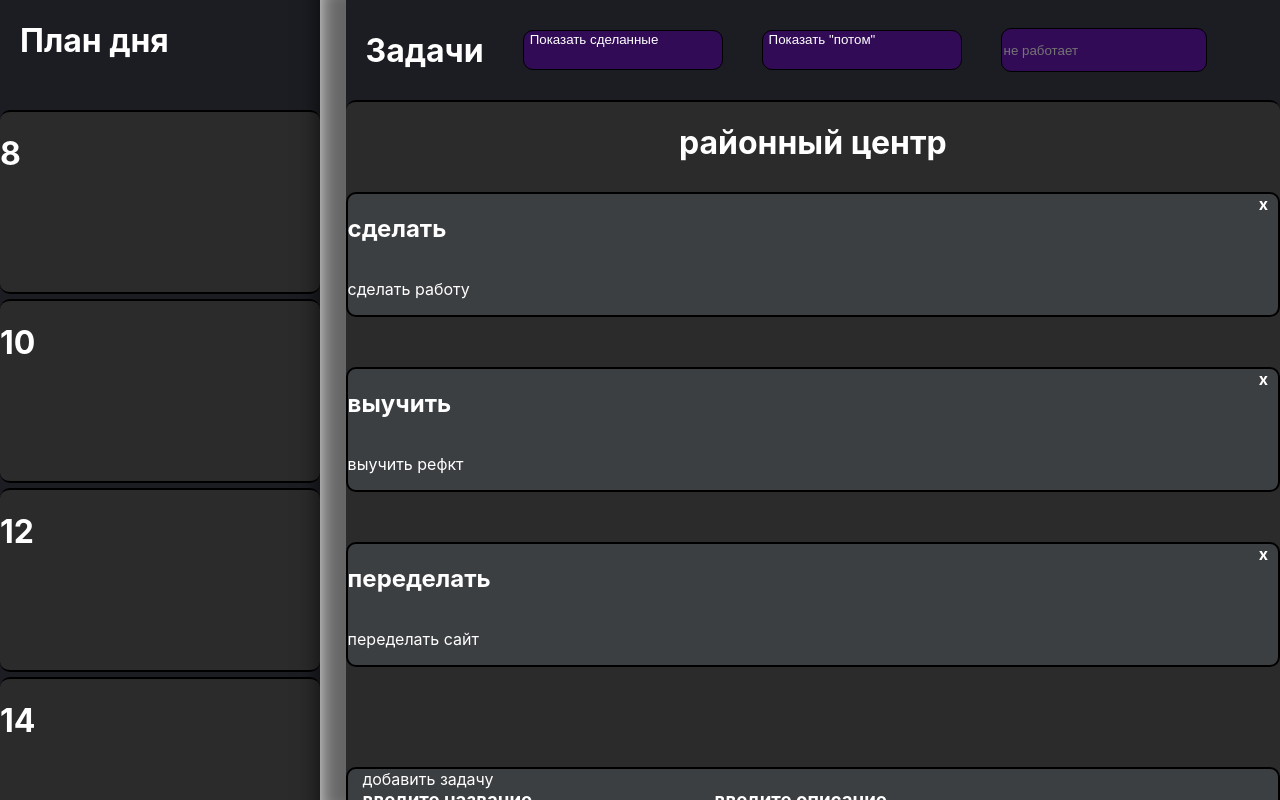
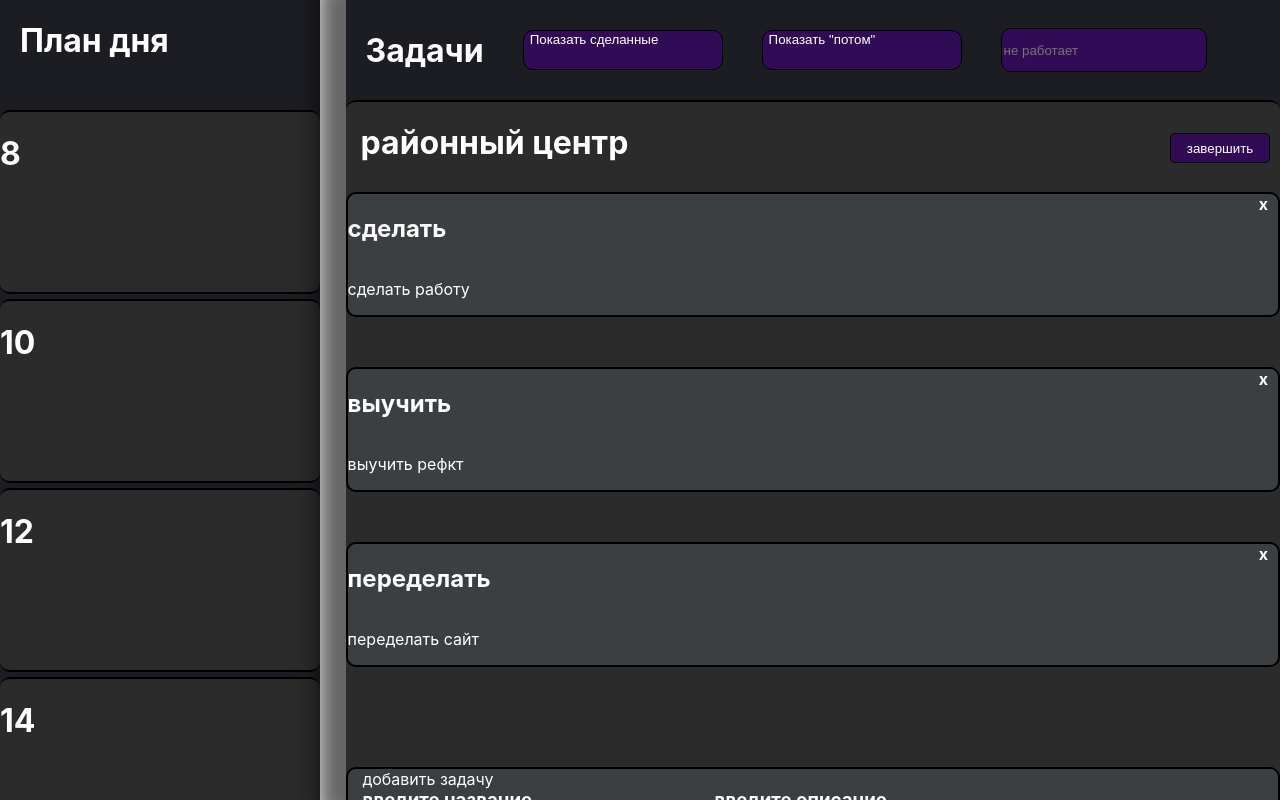
Before and after one commit to nivanavi/task-manager, a React (Create React App) app: page / in a window 1280 px wide. Built offline with nearby package versions, Linux system fonts and the light colour scheme.

Commit message:
удаление групп

```diff
--- a/src/components/taskGroup/taskGroup.css
+++ b/src/components/taskGroup/taskGroup.css
@@ -13,7 +13,16 @@
 }
 
 .groupName {
-    text-align: center;
     font-weight: bold;
     margin-bottom: 30px;
+    margin-left: 15px;
 }
+
+.deleteGroup {
+    margin-top: 10px;
+    margin-right: 10px;
+    width: 100px;
+    height: 30px;
+    float: right;
+    border-radius: 5px;
+}
--- a/src/components/taskGroup/taskGroup.js
+++ b/src/components/taskGroup/taskGroup.js
@@ -39,8 +39,6 @@ class TaskGroup extends Component {
             })
         }
 
-
-
         if(allGroups.indexOf(event.target.id) !== -1) {
                 all.map((group) => {
                     if (event.target.id === group.id) {
@@ -52,18 +50,31 @@ class TaskGroup extends Component {
         return all;
     };
 
+    deleteGroup = (id) => {
+        const allGroups = this.props.groups.groups;
+        allGroups.map((group) => {
+            if (group.id === id) {
+                allGroups.splice(allGroups.indexOf(group), 1);
+            }
+            return null;
+            }
+        )
+        return allGroups;
+    };
+
     stop = (event) => {
         event.stopPropagation();
     };
 
     render() {
+        console.log(this.props.groups.groups)
         return (
             <div>
             {   this.props.groups.groups.map((groups) => {
                     return (
                         <div className='group' key={groups.id}>
                             <div className='groupMargin' id={groups.id} onDragOver={this.dragOver} onDrop={(event) => {this.props.all.dropTaskToGroup(this.onDrop(event))}}>
-                                <h1 className='groupName' onDrop={this.stop}>{groups.groupName}</h1>
+                                <div><h1 className='groupName' onDrop={this.stop}>{groups.groupName} <button className='deleteGroup' onClick={() => {this.props.all.onDeleteGroup(this.deleteGroup(groups.id))}}>завершить</button></h1></div>
                                 { groups.tasks.map((tasks) => {
                                     return (
                                         <OneTask
--- a/src/components/tasks/tasks.js
+++ b/src/components/tasks/tasks.js
@@ -48,6 +48,10 @@ function mapDispatchToProps(dispatch) {
         onDeleteInGroup: (task) => dispatch({
             type: 'onDeleteInGroup',
             payload: task
+        }),
+        onDeleteGroup: (group) => dispatch({
+            type: 'onDeleteGroup',
+            payload: group
         })
     }
 }
--- a/src/redux/allTasks.js
+++ b/src/redux/allTasks.js
@@ -32,6 +32,10 @@ export default function allTasks(state = initionState, action) {
             return {
                 groups: action.payload
             };
+        case 'onDeleteGroup':
+            return {
+                groups: action.payload
+            };
         case 'onDeleteInGroup':
             return {
                 groups: action.payload
```
